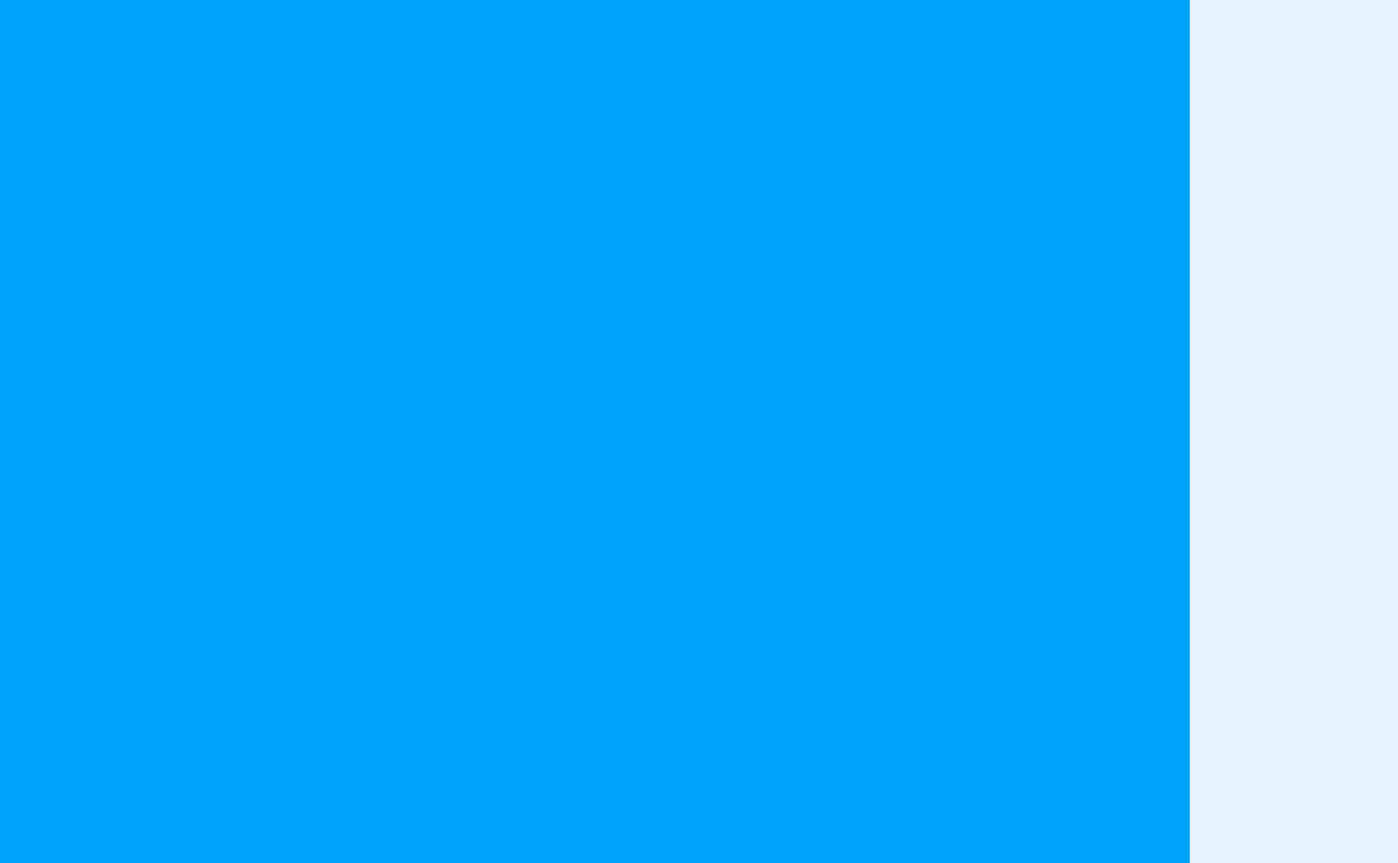
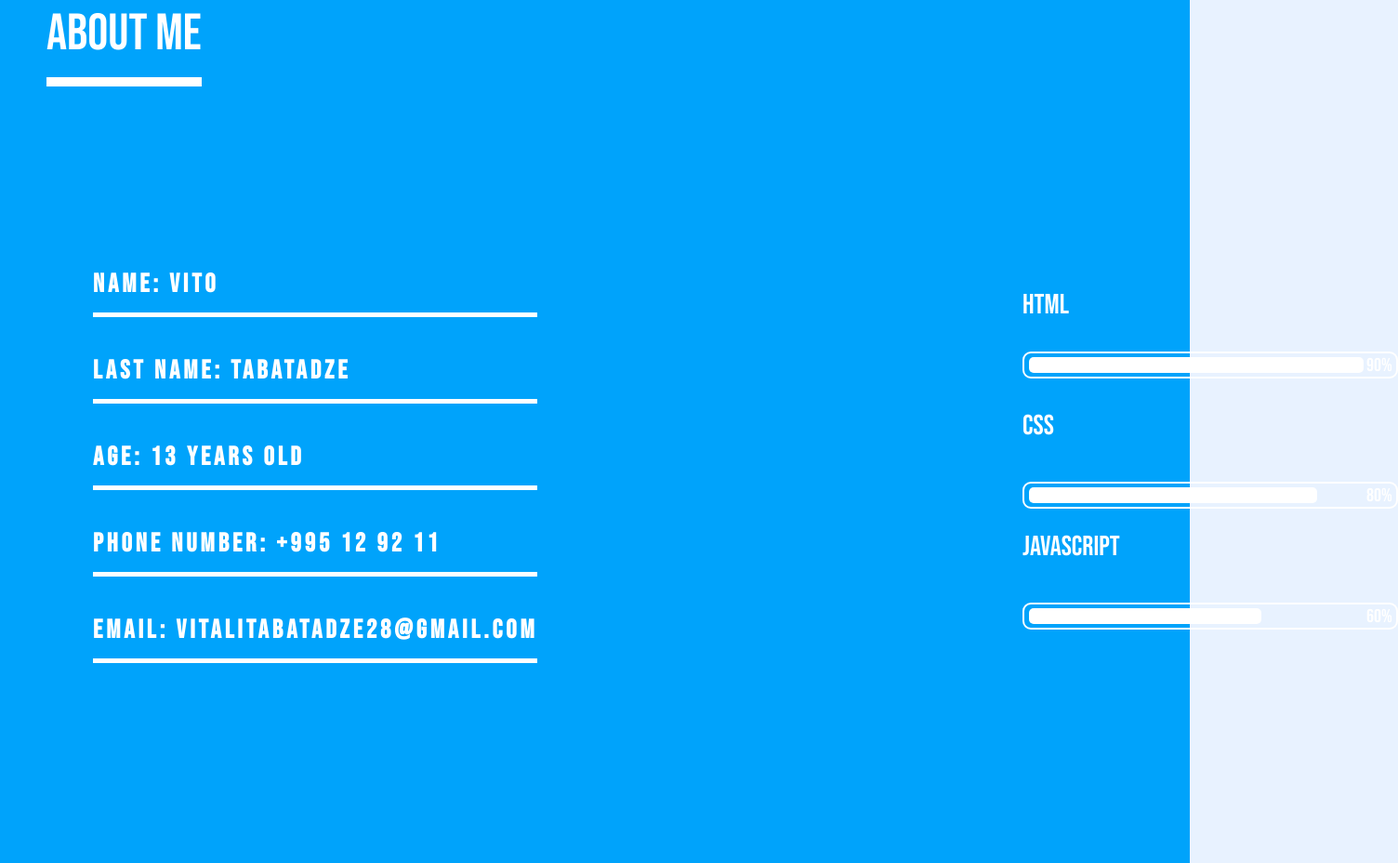
Before and after one commit to Vitvita222/best-portfoliov2, a plain HTML site: page index.html in a window 1280 px wide. Shown: the part 1252-2180 px from the top of the page at 93% size, 1504 px wide, since content can reach past the window. Drawn offline with Linux system fonts and the light colour scheme.

Commit message:
Add files via upload

```diff
--- a/index.css
+++ b/index.css
@@ -1,6 +1,8 @@
 /*font-family: 'Dancing Script', cursive;*/
 @import url('https://fonts.googleapis.com/css2?family=Dancing+Script&display=swap');
 /*font-family: 'Bebas Neue', cursive;*/
+@import url('https://fonts.googleapis.com/css2?family=Bebas+Neue&display=swap');
+/* font-family: 'Bebas Neue', cursive; */
 @import url('https://fonts.googleapis.com/css2?family=Bebas+Neue&display=swap');
 
 body{
@@ -23,7 +25,7 @@ body{
     position: fixed;
     top: 0px;
     left: 0px;
-    background-color: #00A3FB;
+    background-color: #007abc;
     width: 100%;
     height: 12%;
     z-index: 100;
@@ -235,7 +237,11 @@ body{
 
 .waves1 {
     position: absolute;
-    top: -300px;
+    top: -410px;
+}
+.waves2 {
+    position: absolute;
+    top: 1100px;
 }
 
 
@@ -247,3 +253,132 @@ body{
     height: 1200px;
     background-color: #00A3FB;
 }
+
+.aboutmename {
+    height: 80px;
+    border-bottom: 10px solid rgb(255, 255, 255);
+    position: absolute;
+    color: white;
+    margin-left: 50px;
+    font-size: 55px;
+    font-family: 'Bebas Neue', cursive;
+}
+
+.info {
+    position: absolute;
+    top: 300px;
+    margin-left: 100px;
+    color: white;
+    font-weight: 1000;
+    font-size: 28px;
+    font-family: 'Bebas Neue', cursive;
+    letter-spacing: 4px;
+    line-height: 60px;
+}
+
+.name {
+
+    border-bottom: 5px solid rgb(255, 255, 255);
+}
+.lastname {
+
+    border-bottom: 5px solid rgb(255, 255, 255);
+}
+.age {
+
+    border-bottom: 5px solid rgb(255, 255, 255);
+}
+.phone {
+
+    border-bottom: 5px solid rgb(255, 255, 255);
+}
+.email {
+
+    border-bottom: 5px solid rgb(255, 255, 255);
+}
+
+
+.languages {
+    position: absolute;
+    margin-left: 1100px;
+    color: white;
+    top: 300px;
+    font-size: 30px;
+    font-family: 'Bebas Neue', cursive;
+    line-height: 100px;
+}
+/*html*/
+.bar1 {
+    width: 400px;
+    height: 25px;
+    background-color: transparent;
+    border: 2px solid white;
+    border-radius: 9px;
+    position: absolute;
+    top: 130px;
+}
+.innerbar1 {
+    background: white;
+    position: absolute;
+    width: 360px;
+    height: 17px;
+    top: 3.5px;
+    left: 5px;
+    border-radius: 5px;
+}
+.procentihtml {
+    font-size: 20px;
+    position: absolute;
+    top: 75px;
+    right: -293px;
+}
+/* css */
+.bar2 {
+    width: 400px;
+    height: 25px;
+    background-color: transparent;
+    border: 2px solid white;
+    border-radius: 9px;
+    position: absolute;
+    top: 270px;
+}
+.innerbar2 {
+    background: white;
+    position: absolute;
+    width: 310px;
+    height: 17px;
+    top: 3.5px;
+    left: 5px;
+    border-radius: 5px;
+}
+.procenticss {
+    font-size: 20px;
+    position: absolute;
+    top: 215px;
+    right: -293px;
+}
+/* js */
+.bar3 {
+    width: 400px;
+    height: 25px;
+    background-color: transparent;
+    border: 2px solid white;
+    border-radius: 9px;
+    position: absolute;
+    top: 400px;
+}
+.innerbar3 {
+    background: white;
+    position: absolute;
+    width: 250px;
+    height: 17px;
+    top: 3.5px;
+    left: 5px;
+    border-radius: 5px;
+}
+.procentijs {
+    font-size: 20px;
+    position: absolute;
+    top: 345px;
+    right: -293px;
+}
--- a/index.html
+++ b/index.html
@@ -26,11 +26,36 @@
             design,graphic design and many more ...</p>
     </div>
 
-
-
-
     <div class="aboutme">
-        <svg class="waves1" xmlns="http://www.w3.org/2000/svg" viewBox="0 0 1440 320"><path fill="#00A3FB" fill-opacity="1" d="M0,0L60,26.7C120,53,240,107,360,106.7C480,107,600,53,720,58.7C840,64,960,128,1080,133.3C1200,139,1320,85,1380,58.7L1440,32L1440,320L1380,320C1320,320,1200,320,1080,320C960,320,840,320,720,320C600,320,480,320,360,320C240,320,120,320,60,320L0,320Z"></path></svg>
+        <div>
+            <svg class="waves1" xmlns="http://www.w3.org/2000/svg" viewBox="0 0 1440 320"><path fill="#00A3FB" fill-opacity="1" d="M0,0L60,26.7C120,53,240,107,360,106.7C480,107,600,53,720,58.7C840,64,960,128,1080,133.3C1200,139,1320,85,1380,58.7L1440,32L1440,320L1380,320C1320,320,1200,320,1080,320C960,320,840,320,720,320C600,320,480,320,360,320C240,320,120,320,60,320L0,320Z"></path></svg>
+            <svg class="waves2" xmlns="http://www.w3.org/2000/svg" viewBox="0 0 1440 320"><path fill="#00a3fb" fill-opacity="1" d="M0,128L40,149.3C80,171,160,213,240,202.7C320,192,400,128,480,117.3C560,107,640,149,720,144C800,139,880,85,960,96C1040,107,1120,181,1200,192C1280,203,1360,149,1400,122.7L1440,96L1440,0L1400,0C1360,0,1280,0,1200,0C1120,0,1040,0,960,0C880,0,800,0,720,0C640,0,560,0,480,0C400,0,320,0,240,0C160,0,80,0,40,0L0,0Z"></path></svg>
+        </div>
+        <p class="aboutmename">About Me</p>
+        <div class="info">
+            <p class="name">Name: Vito</p>
+            <p class="lastname">Last Name: Tabatadze</p>
+            <p class="age">age: 13 Years Old</p>
+            <p class="phone">Phone Number: +995 12 92 11</p>
+            <p class="email">Email: vitalitabatadze28@gmail.com</p>
+        </div>
+        <div class="languages">
+            <p class="html">HTML</p>
+            <p class="procentihtml">90%</p>
+            <div class="bar1">
+                <div class="innerbar1"></div>
+            </div>
+            <p class="css">css</p>
+            <p class="procenticss">80%</p>
+            <div class="bar2">
+                <div class="innerbar2"></div>
+            </div>
+            <p class="javascript">JavaScript</p>
+            <p class="procentijs">60%</p>
+            <div class="bar3">
+                <div class="innerbar3"></div>
+            </div>
+        </div>
     </div>
 </body>
 </html>
--- a/index.js
+++ b/index.js
@@ -34,5 +34,5 @@ function smoothScroll(target,duration){
 var button1 = document.querySelector('.about')
 
 button1.addEventListener('click', () => {
-    smoothScroll('.aboutme',1000);
+    smoothScroll('.aboutme',800);
 })
```
